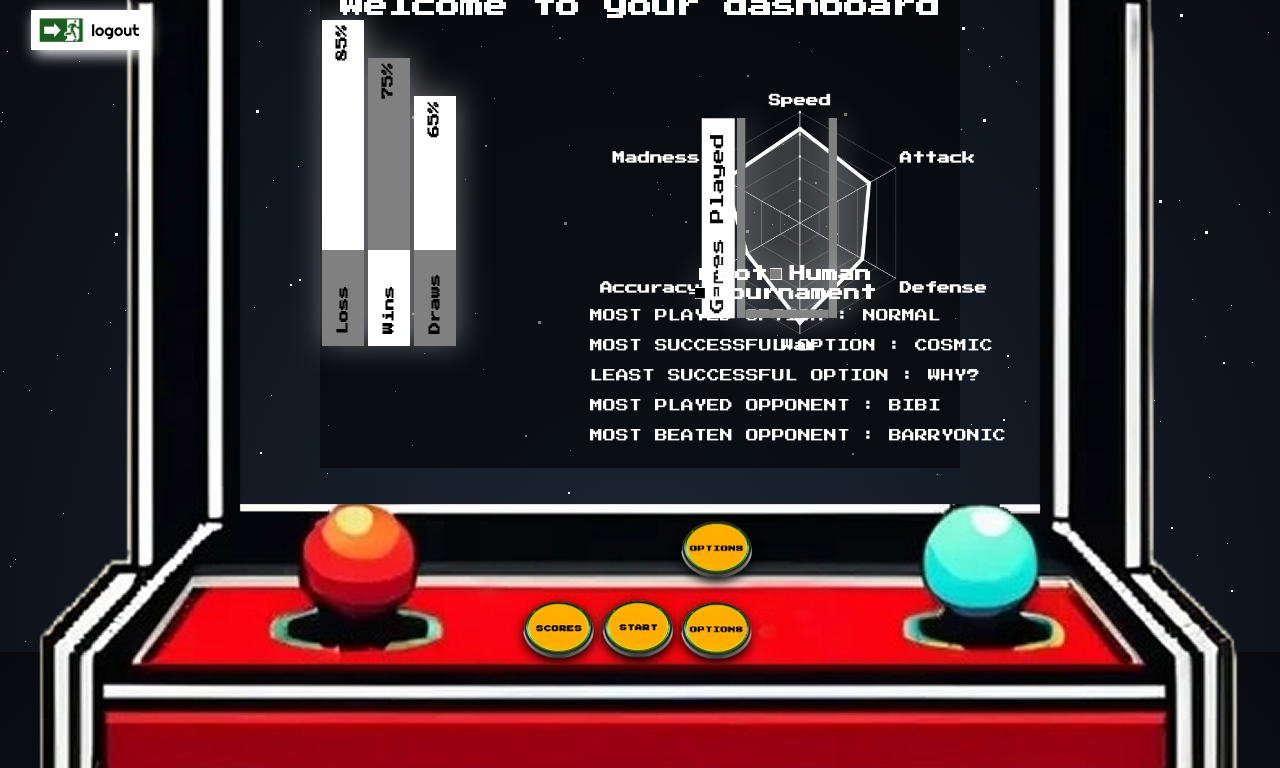
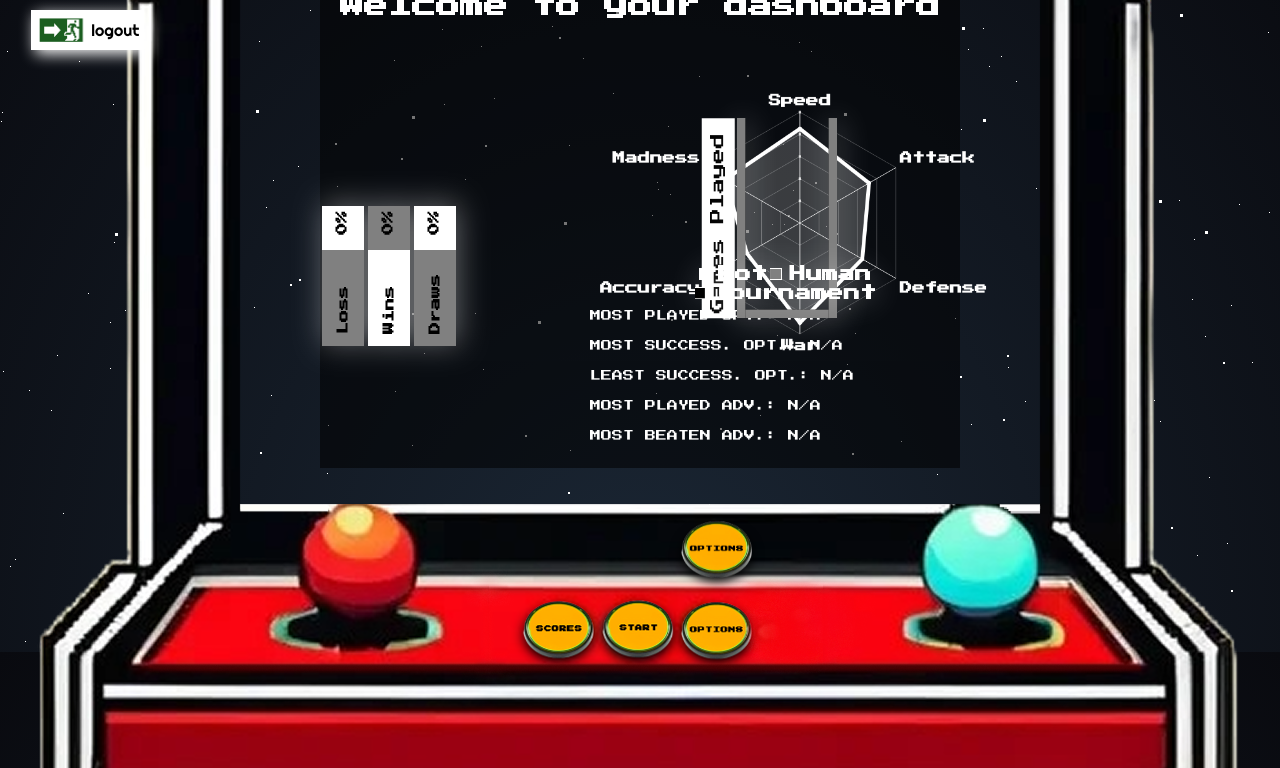
Before and after one commit to AmYre/djapp, a Django app: page /dashboard/ in a window 1280 px wide. Shown: the part 148-916 px from the top of the page. Run offline with Django 5.2, Linux system fonts and the light colour scheme; data that the repository does not hold is empty; some libraries are stand-ins or nearby versions.

Commit message:
all calculations done for dash stats

```diff
--- a/pong/api.py
+++ b/pong/api.py
@@ -48,7 +48,7 @@
             )
 
         # Validate required fields
-        required_fields = ['user', 'score', 'score2', 'score3', 'mode', 'options']
+        required_fields = ['user', 'score', 'user2', 'score2', 'user3', 'score3', 'mode', 'options']
         missing_fields = [field for field in required_fields if field not in stats]
 
         if missing_fields:
@@ -61,7 +61,9 @@
         game_stats = GameStats.objects.create(
             user=stats['user'],
             score=stats['score'],
+            user2=stats['user2'],
             score2=stats['score2'],
+            user3=stats['user3'],
             score3=stats['score3'],
             mode=stats['mode'],
             options=stats['options']
--- a/pong/static/css/charts.css
+++ b/pong/static/css/charts.css
@@ -30,7 +30,7 @@
 
 .wrap-text {
 	position: absolute;
-  font-size: 13px;
+  font-size: 11px;
 	color : white;
 	width: 100%;
   left: 270px;
--- a/pong/static/js/dash.js
+++ b/pong/static/js/dash.js
@@ -1,6 +1,6 @@
 document.addEventListener("DOMContentLoaded", function () {
+	// ################### PIE CHART ###################
 	var ctxPie = document.getElementById("pieChart").getContext("2d");
-	// read value from hidden input
 
 	let statsBot = document.getElementById("statsBot").value;
 	let statsHuman = document.getElementById("statsHuman").value;
@@ -34,12 +34,22 @@
 			},
 		},
 	});
+	// ################### BAR CHART ###################
+
+	// let statsWin = document.getElementById("statsWins").value;
+	// let statsLoss = document.getElementById("statsLosses").value;
+	// let statsDraw = document.getElementById("statsDraws").value;
+
+	// document.getElementById("barWin").setAttribute("data-percent", statsWin);
+	// document.getElementById("barLoss").setAttribute("data-percent", statsLoss);
+	// document.getElementById("barDraw").setAttribute("data-percent", statsDraw);
 
 	setTimeout(function start() {
 		$(".bar").each(function (i) {
 			var $bar = $(this);
 			$(this).append('<span class="count"></span>');
 			setTimeout(function () {
+				$bar.css("min-width", 140);
 				$bar.css("width", $bar.attr("data-percent"));
 			}, i * 100);
 		});
--- a/pong/static/js/mode.js
+++ b/pong/static/js/mode.js
@@ -43,7 +43,7 @@
 }
 
 function displayAvatar() {
-	const user = JSON.parse(localStorage.getItem("user"));
+	var user = JSON.parse(localStorage.getItem("user"));
 	const avatar = document.getElementById("avatar-img");
 	avatar.src = user.image.link;
 
@@ -72,7 +72,7 @@
 			} else if (e.target.value == 75) {
 				e.target.nextElementSibling.textContent = "Quick";
 			} else if (e.target.value == 100) {
-				e.target.nextElementSibling.textContent = "Lightning";
+				e.target.nextElementSibling.textContent = "Flash";
 			}
 		});
 	});
--- a/pong/static/pages/game.html
+++ b/pong/static/pages/game.html
@@ -44,9 +44,9 @@
 		<img id="options" onclick="renderStep(1)" src="static/img/options.png">
 	</div>
 	<script>
-		let user = JSON.parse(localStorage.getItem("user"));
+		var userG = JSON.parse(localStorage.getItem("user"));
 		console.log("HEEERE", user);
-		document.getElementById("dashLogin").href = `/dashboard/?user=${user.login}`;
+		document.getElementById("dashLogin").href = `/dashboard/?user=${userG.login}`;
 	</script>
 </div>
 </div>
--- a/pong/static/pages/mode.html
+++ b/pong/static/pages/mode.html
@@ -22,9 +22,8 @@
 		</a>
 	</div>
 	<script>
-		let user = JSON.parse(localStorage.getItem("user"));
-		console.log("HOOOOORE", user.login);
-		document.getElementById("dashUser").href = `/dashboard/?user=${user.login}`;
+		var userM = JSON.parse(localStorage.getItem("user"));
+		document.getElementById("dashUser").href = `/dashboard/?user=${userM.login}`;
 	</script>
 	<div id="image-format">
 		<div class="image-container">
--- a/pong/templates/dashboard.html
+++ b/pong/templates/dashboard.html
@@ -26,6 +26,16 @@
 	<input type="hidden" id="statsBot" value="{{ stats.modes.bot }}">
 	<input type="hidden" id="statsHuman" value="{{ stats.modes.human }}">
 	<input type="hidden" id="statsTourn" value="{{ stats.modes.tourn }}">
+	<input type="hidden" id="statsAttack" value="{{ stats.radar_chart.Attack }}">
+	<input type="hidden" id="statsDefense" value="{{ stats.radar_chart.Defense }}">
+	<input type="hidden" id="statsSpeed" value="{{ stats.radar_chart.Speed }}">
+	<input type="hidden" id="statsMadness" value="{{ stats.radar_chart.Madness }}">
+	<input type="hidden" id="statsWar" value="{{ stats.radar_chart.War }}">
+	<input type="hidden" id="statsAccuracy" value="{{ stats.radar_chart.Accuracy }}">
+	<input type="hidden" id="statsWins" value="{{stats.results.wins}}">
+	<input type="hidden" id="statsLosses" value="{{stats.results.losses}}">
+	<input type="hidden" id="statsDraws" value="{{stats.results.draws}}">
+
 	<div id="stars"></div>
 	<div id="stars2"></div>
 	<div id="stars3"></div>
@@ -45,11 +55,11 @@
 		<div id="dashFrame">
 			<h2 class="pix dashboard-heading">Welcome to your dashboard</h2>
 			<div class="wrap-text">
-				<div class="pix text1">Most played option : Normal</div>
-				<div class="pix text2">Most successful option : Cosmic</div>
-				<div class="pix text3">Least successful option : Why?</div>
-				<div class="pix text4">Most played opponent : Bibi</div>
-				<div class="pix text5">Most beaten opponent : Barryonic</div>
+				<div class="pix text1">Most played opt.: {{ stats.options.most_played }}</div>
+				<div class="pix text2">Most success. opt.: {{ stats.options.most_successful }}</div>
+				<div class="pix text3">Least success. opt.: {{ stats.options.least_successful }}</div>
+				<div class="pix text4">Most played adv.: {{ stats.opponents.most_played }}</div>
+				<div class="pix text5">Most beaten adv.: {{ stats.opponents.most_beaten }}</div>
 			</div>
 			<canvas id="radarChart"></canvas>
 			<div class="wrap-balls">
@@ -64,9 +74,13 @@
 			<canvas id="pieChart"></canvas>
 			<div class="wrap-bars">
 				<div class="holder">
-					<div class="bar cf" data-percent="85%"><span class="label">Loss</span></div>
-					<div class="bar cf" data-percent="75%"><span class="label light">Wins</span></div>
-					<div class="bar cf" data-percent="65%"><span class="label">Draws</span></div>
+					<div class="bar cf" id="barLoss" data-percent="{{stats.results.losses}}%"><span
+							class="label">Loss</span></div>
+					<div class="bar cf" id="barWin" data-percent="{{stats.results.wins}}%"><span
+							class="label light">Wins</span>
+					</div>
+					<div class="bar cf" id="barDraw" data-percent="{{stats.results.draws}}%"><span
+							class="label">Draws</span></div>
 				</div>
 			</div>
 		</div>
--- a/pong/views.py
+++ b/pong/views.py
@@ -9,53 +9,448 @@
 	# print(GameStats.objects.all())
 	return render(request, 'home.html')
 
+def calculate_radar_values(user_games):
+    radar_data = {
+        'Speed': 0,        # Average ball speed
+        'Attack': 0,       # Average winning margin
+        'Defense': 0,      # Average closeness when losing
+        'War': 0,          # SpaceWars usage percentage
+        'Accuracy': 0,     # Inverse paddle height average
+        'Madness': 0       # Extreme options usage
+    }
+
+    # Counters for averages
+    total_games = len(user_games)
+    if total_games == 0:
+        return radar_data
+
+    # Counters for specific stats
+    speed_sum = 0
+    speed_count = 0
+
+    attack_sum = 0
+    attack_count = 0
+
+    defense_sum = 0
+    defense_count = 0
+
+    spacewars_count = 0
+    spacewars_total = 0
+
+    accuracy_sum = 0
+    accuracy_count = 0
+
+    madness_sum = 0
+    madness_options_total = 0
+
+    # Define extreme options for madness calculation
+    extreme_options = {
+        'pheight': ['0', '100'],   # Crazy, Why?
+        'pspeed': ['0', '100'],    # Painful, Flash
+        'bspeed': ['0', '100'],    # Boring, Lightning
+        'bsize': ['0', '100']      # Quantic, Cosmic
+    }
+
+    # Collect data from each game
+    for game in user_games:
+        # SPEED - Calculate average ball speed
+        if game.options and 'bspeed' in game.options:
+            speed_sum += int(game.options['bspeed'])
+            speed_count += 1
+
+        # ATTACK - Calculate attack rating based on winning margin
+        if game.mode in ['bot', 'human']:
+            if game.score > game.score2:  # Won the game
+                # Calculate winning margin percentage (5-0 is 100%, 5-4 is 20%)
+                margin = game.score - game.score2
+                max_possible_margin = 5  # Assuming max score is 5
+                attack_rating = (margin / max_possible_margin) * 100
+                attack_sum += attack_rating
+                attack_count += 1
+        elif game.mode == 'tourn':
+            if game.score > 0:  # Scored points in tournament
+                # In tournament, having 2 points is 100%, 1 point is 50%
+                attack_rating = (game.score / 2) * 100
+                attack_sum += attack_rating
+                attack_count += 1
+
+        # DEFENSE - Calculate defense rating based on losing margin
+        if game.mode in ['bot', 'human'] and game.score < game.score2:
+            # Calculate how close the loss was (4-5 is 100%, 0-5 is 0%)
+            max_possible_deficit = 5  # Assuming max score is 5
+            actual_deficit = game.score2 - game.score
+            if actual_deficit > 0:
+                # Invert the scale: smaller deficit = better defense
+                defense_rating = ((max_possible_deficit - actual_deficit) / max_possible_deficit) * 100
+                defense_sum += defense_rating
+                defense_count += 1
+
+        # WAR - Calculate SpaceWars usage
+        if game.options and 'spacewars' in game.options:
+            spacewars_total += 1
+            if game.options['spacewars'] == 'on':
+                spacewars_count += 1
+
+        # ACCURACY - Calculate paddle height usage (inverse scale)
+        if game.options and 'pheight' in game.options:
+            pheight_value = int(game.options['pheight'])
+            # Invert the scale: 0 = 100%, 100 = 0%
+            accuracy_rating = 100 - pheight_value
+            accuracy_sum += accuracy_rating
+            accuracy_count += 1
+
+        # MADNESS - Calculate extreme options usage
+        if game.options:
+            options_in_game = 0
+            extreme_options_in_game = 0
+
+            for option_key, extreme_values in extreme_options.items():
+                if option_key in game.options:
+                    options_in_game += 1
+                    if game.options[option_key] in extreme_values:
+                        extreme_options_in_game += 1
+
+            if options_in_game > 0:
+                madness_options_total += options_in_game
+                madness_sum += extreme_options_in_game
+
+    # Calculate final averages
+    if speed_count > 0:
+        radar_data['Speed'] = speed_sum / speed_count
+
+    if attack_count > 0:
+        radar_data['Attack'] = attack_sum / attack_count
+
+    if defense_count > 0:
+        radar_data['Defense'] = defense_sum / defense_count
+
+    if spacewars_total > 0:
+        radar_data['War'] = (spacewars_count / spacewars_total) * 100
+
+    if accuracy_count > 0:
+        radar_data['Accuracy'] = accuracy_sum / accuracy_count
+
+    if madness_options_total > 0:
+        radar_data['Madness'] = (madness_sum / madness_options_total) * 100
+
+    return radar_data
+
+
 def dashboard(request):
-	user = request.GET.get('user')
-	game_stats = GameStats.objects.all()
-	botCount = game_stats.filter(mode='bot').count()
-	humanCount = game_stats.filter(mode='human').count()
-	tournCount = game_stats.filter(mode='tourn').count()
+    # Define option mappings for human-readable labels
+    option_labels = {
+        'pspeed': {
+            '0': 'Painful',
+            '25': 'Slow',
+            '50': 'Normal',
+            '75': 'Quick',
+            '100': 'Flash'
+        },
+        'pheight': {
+            '0': 'Crazy',
+            '25': 'Small',
+            '50': 'Normal',
+            '75': 'Big',
+            '100': 'Why?'
+        },
+        'bspeed': {
+            '0': 'Boring',
+            '25': 'Slow',
+            '50': 'Normal',
+            '75': 'Quick',
+            '100': 'Lightning'
+        },
+        'bsize': {
+            '0': 'Quantic',
+            '25': 'Small',
+            '50': 'Normal',
+            '75': 'Big',
+            '100': 'Cosmic'
+        },
+        'spacewars': {
+            'on': 'Enabled',
+            'off': 'Disabled'
+        }
+    }
 
-	if (botCount+humanCount+tournCount) == 0:
-		stats = {
-			'total': 0,
-			'modes': {
-				'bot': 0,
-				'human': 0,
-				'tourn': 0
-			}
-		}
-	else:
-		stats = {
-			'total': game_stats.count(),
-			'modes': {
-				'bot': botCount/(botCount+humanCount+tournCount)*100,
-				'human': humanCount/(botCount+humanCount+tournCount)*100,
-				'tourn': tournCount/(botCount+humanCount+tournCount)*100
-			}
-		}
+    # Function to get human-readable option text
+    def get_readable_option(key, value):
+        if key in option_labels and value in option_labels[key]:
+            return f"{key}:{option_labels[key][value]}"
+        return f"{key}:{value}"
+    user = request.GET.get('user')
+    game_stats = GameStats.objects.all()
 
-	all_options = [game.options for game in game_stats if game.options]
-	most_played_options = {}
-	if all_options:
-		for game_options in all_options:
-			for key, value in game_options.items():
-				if key not in most_played_options:
-					most_played_options[key] = {}
-				if value not in most_played_options[key]:
-					most_played_options[key][value] = 0
-				most_played_options[key][value] += 1
+    # Handle filtering games for the current user
+    if user:
+        user_games = game_stats.filter(user=user)
+    else:
+        # If no user specified, include all games
+        user_games = game_stats
 
-	most_popular = {}
-	for option_type, values in most_played_options.items():
-		most_popular[option_type] = max(values.items(), key=lambda x: x[1])[0]
+    # For debugging
+    print(f"Found {user_games.count()} games for user: {user}")
 
-	stats['most_played_options'] = most_popular
+    botCount = game_stats.filter(mode='bot').count()
+    humanCount = game_stats.filter(mode='human').count()
+    tournCount = game_stats.filter(mode='tourn').count()
 
-	return render(request, 'dashboard.html', {'stats': stats})
+    # Initialize counters for wins, losses, draws
+    wins = 0
+    losses = 0
+    draws = 0
+    total_games = 0
 
-# def test(request):
-# 	return render(request, 'test.html', {'users': User.objects.all()})
+    # Track options statistics
+    option_stats = {}
+    # Track opponent statistics
+    opponent_stats = {}
+
+    # Count wins, losses, and draws for the user
+    for game in user_games:
+        total_games += 1
+
+        # Track game result
+        game_result = None
+
+        # For debugging
+        print(f"Processing game: {game.user} vs {game.user2} (mode: {game.mode})")
+
+        if game.mode == 'bot' or game.mode == 'human':
+            # In bot/human modes, compare user score with user2 score
+            if game.score > game.score2:
+                wins += 1
+                game_result = 'win'
+            elif game.score < game.score2:
+                losses += 1
+                game_result = 'loss'
+            else:
+                draws += 1
+                game_result = 'draw'
+
+            # Track opponent statistics
+            if game.mode == 'bot':
+                # Use "Bot" as the opponent name for bot games
+                opponent = "Bot"
+                if opponent not in opponent_stats:
+                    opponent_stats[opponent] = {'played': 0, 'beaten': 0}
+                opponent_stats[opponent]['played'] += 1
+                if game_result == 'win':
+                    opponent_stats[opponent]['beaten'] += 1
+                print(f"Bot game recorded: {game_result}, opponent stats now: {opponent_stats['Bot']}")
+            elif game.user2 != 'none':
+                # For human games, use the actual opponent's username
+                if game.user2 not in opponent_stats:
+                    opponent_stats[game.user2] = {'played': 0, 'beaten': 0}
+                opponent_stats[game.user2]['played'] += 1
+                if game_result == 'win':
+                    opponent_stats[game.user2]['beaten'] += 1
+                print(f"Human game recorded against {game.user2}: {game_result}")
+
+        elif game.mode == 'tourn':
+            # In tournament mode, compare user score with both user2 and user3
+            user_score = game.score
+            other_scores = [game.score2, game.score3]
+            other_users = [game.user2, game.user3]
+
+            # If user's score is higher than all others, it's a win
+            if user_score > max(other_scores):
+                wins += 1
+                game_result = 'win'
+            # If user's score is lower than any other score, it's a loss
+            elif user_score < max(other_scores):
+                losses += 1
+                game_result = 'loss'
+            # Otherwise it's a draw (equal highest score)
+            else:
+                draws += 1
+                game_result = 'draw'
+
+            # Track opponent statistics
+            for opp in [game.user2, game.user3]:
+                if opp != 'none':
+                    if opp not in opponent_stats:
+                        opponent_stats[opp] = {'played': 0, 'beaten': 0}
+                    opponent_stats[opp]['played'] += 1
+                    if game_result == 'win':
+                        opponent_stats[opp]['beaten'] += 1
+
+        # Track option statistics if options exist
+        if game.options:
+            for key, value in game.options.items():
+                # Create a readable version of the option key
+                readable_key = get_readable_option(key, value)
+
+                if readable_key not in option_stats:
+                    option_stats[readable_key] = {
+                        'played': 0,
+                        'wins': 0,
+                        'losses': 0,
+                        'draws': 0,
+                        'success_rate': 0
+                    }
+                option_stats[readable_key]['played'] += 1
+                if game_result == 'win':
+                    option_stats[readable_key]['wins'] += 1
+                elif game_result == 'loss':
+                    option_stats[readable_key]['losses'] += 1
+                elif game_result == 'draw':
+                    option_stats[readable_key]['draws'] += 1
+
+    # Calculate success rates for options
+    for option, stats in option_stats.items():
+        if stats['played'] > 0:
+            stats['success_rate'] = (stats['wins'] / stats['played']) * 100
+
+    # Find most played option
+    most_played_option = None
+    most_played_count = 0
+    for option, stats in option_stats.items():
+        if stats['played'] > most_played_count:
+            most_played_count = stats['played']
+            most_played_option = option
+
+    # Find most successful option (min 3 games played)
+    most_successful_option = None
+    highest_success_rate = 0
+    for option, stats in option_stats.items():
+        if stats['played'] >= 3 and stats['success_rate'] > highest_success_rate:
+            highest_success_rate = stats['success_rate']
+            most_successful_option = option
+
+    # Find least successful option (min 3 games played)
+    least_successful_option = None
+    lowest_success_rate = 100
+    for option, stats in option_stats.items():
+        if stats['played'] >= 3 and stats['success_rate'] < lowest_success_rate:
+            lowest_success_rate = stats['success_rate']
+            least_successful_option = option
+
+    # Find most played opponent
+    most_played_opponent = None
+    most_played_opponent_count = 0
+
+    # Debug opponent stats
+    print("Opponent stats:")
+    for opponent, stats in opponent_stats.items():
+        print(f" - {opponent}: played {stats['played']}, beaten {stats['beaten']}")
+        if stats['played'] > most_played_opponent_count:
+            most_played_opponent_count = stats['played']
+            most_played_opponent = opponent
+
+    # Find most beaten opponent
+    most_beaten_opponent = None
+    most_beaten_count = 0
+    for opponent, stats in opponent_stats.items():
+        if stats['beaten'] > most_beaten_count:
+            most_beaten_count = stats['beaten']
+            most_beaten_opponent = opponent
+
+    # Calculate percentages
+    if total_games > 0:
+        win_percentage = (wins / total_games) * 100
+        loss_percentage = (losses / total_games) * 100
+        draw_percentage = (draws / total_games) * 100
+    else:
+        win_percentage = 0
+        loss_percentage = 0
+        draw_percentage = 0
+
+    # Prepare basic stats dictionary
+    if (botCount+humanCount+tournCount) == 0:
+        stats = {
+            'total': 0,
+            'modes': {
+                'bot': 0,
+                'human': 0,
+                'tourn': 0
+            }
+        }
+    else:
+        stats = {
+            'total': game_stats.count(),
+            'modes': {
+                'bot': botCount/(botCount+humanCount+tournCount)*100,
+                'human': humanCount/(botCount+humanCount+tournCount)*100,
+                'tourn': tournCount/(botCount+humanCount+tournCount)*100
+            }
+        }
+
+    # Add result statistics
+    stats['results'] = {
+        'wins': win_percentage,
+        'losses': loss_percentage,
+        'draws': draw_percentage,
+        'raw_counts': {
+            'wins': wins,
+            'losses': losses,
+            'draws': draws,
+            'total_games': total_games
+        }
+    }
+
+    # Add option and opponent statistics
+    stats['options'] = {
+        'most_played': most_played_option if most_played_option else "N/A",
+        'most_successful': most_successful_option if most_successful_option else "N/A",
+        'least_successful': least_successful_option if least_successful_option else "N/A",
+        'details': option_stats
+    }
+
+    # Make opponent stats available directly in the main stats dictionary
+    # Add debug info
+    print(f"Most played opponent: {most_played_opponent}, count: {most_played_opponent_count}")
+    print(f"Most beaten opponent: {most_beaten_opponent}, count: {most_beaten_count}")
+
+    stats['most_played_opponent'] = most_played_opponent if most_played_opponent else "N/A"
+    stats['most_beaten_opponent'] = most_beaten_opponent if most_beaten_opponent else "N/A"
+
+    # Keep the detailed structure as well
+    stats['opponents'] = {
+        'most_played': most_played_opponent if most_played_opponent else "N/A",
+        'most_beaten': most_beaten_opponent if most_beaten_opponent else "N/A",
+        'details': opponent_stats
+    }
+
+    # Calculate the most popular options (original code)
+    all_options = [game.options for game in game_stats if game.options]
+    most_played_options = {}
+    if all_options:
+        for game_options in all_options:
+            for key, value in game_options.items():
+                if key not in most_played_options:
+                    most_played_options[key] = {}
+                if value not in most_played_options[key]:
+                    most_played_options[key][value] = 0
+                most_played_options[key][value] += 1
+
+    most_popular = {}
+    for option_type, values in most_played_options.items():
+        most_popular[option_type] = max(values.items(), key=lambda x: x[1])[0]
+
+    # Add most popular options with readable labels
+    most_popular_readable = {}
+    for option_type, value in most_popular.items():
+        most_popular_readable[option_type] = get_readable_option(option_type, value).split(':')[1]
+
+    stats['most_played_options'] = most_popular
+    stats['most_played_options_readable'] = most_popular_readable
+
+    # Calculate radar chart values
+    radar_values = calculate_radar_values(list(user_games))
+
+    # Add radar chart data to stats
+    stats['radar_chart'] = radar_values
+
+    # Add the complete opponent stats for direct access
+    stats['opponent_stats'] = opponent_stats
+
+    # Return both the original stats and the raw opponent data for debugging
+    context = {
+        'stats': stats,
+        'opponent_data': opponent_stats
+    }
+    return render(request, 'dashboard.html', context)
 
 @csrf_exempt
 def get_token(request):
```
Also changed, not shown: pong/templates/test.html (deleted, +0 -8 lines).
